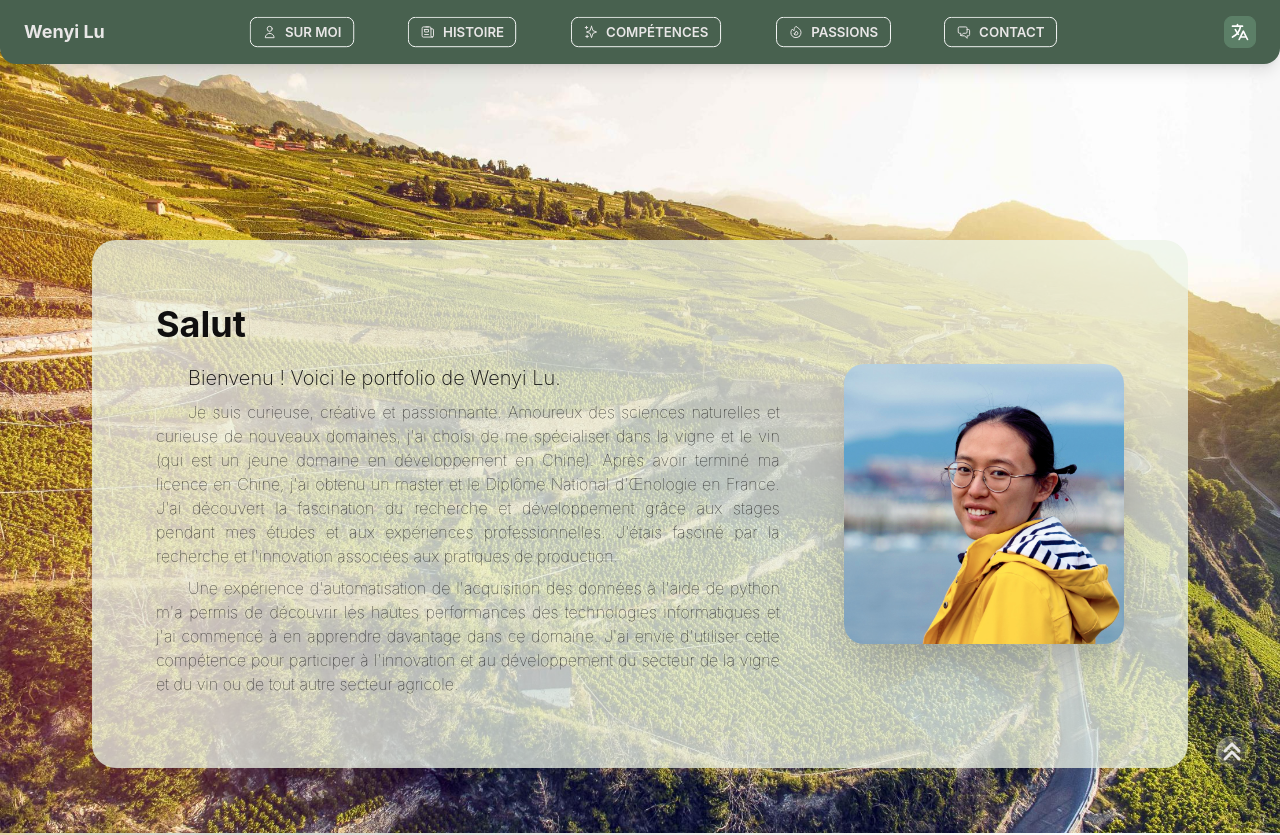
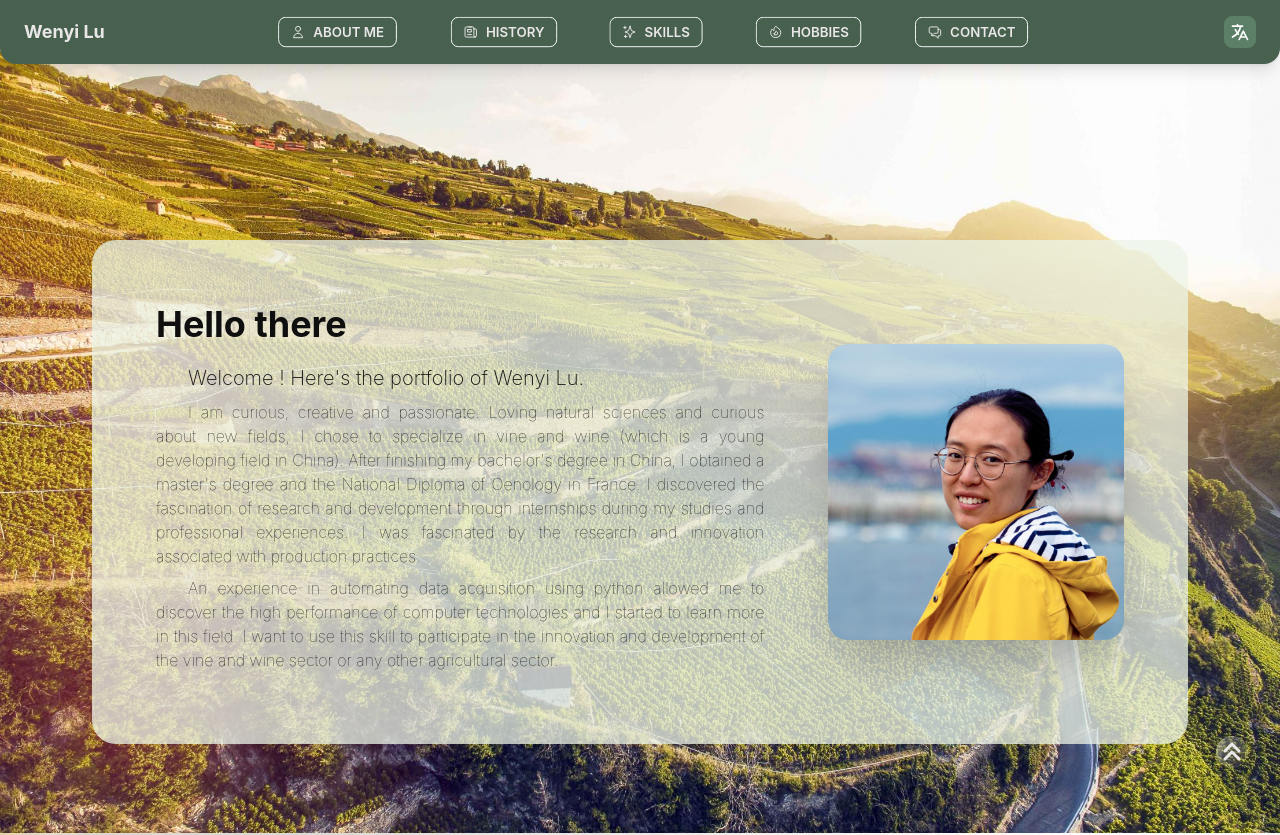
Before and after one commit to WenyiLULU/portfolio, a React (Create React App) app: page / in a window 1280 px wide. Shown: the top 835 px of the page. Built offline with nearby package versions, Linux system fonts and the light colour scheme.

Commit message:
Add cookie for languages
- Install universal-cookie
- Install web vitals
- Add fonction of cookies in App

```diff
--- a/package.json
+++ b/package.json
@@ -11,6 +11,7 @@
     "react": "^17.0.2",
     "react-dom": "^17.0.2",
     "react-scripts": "^5.0.0",
+    "universal-cookie": "^4.0.4",
     "web-vitals": "^2.1.0"
   },
   "scripts": {
--- a/src/App.js
+++ b/src/App.js
@@ -5,20 +5,27 @@ import Main from './components/main';
 import History from "./components/history";
 import Hobbies from "./components/hobbies";
 import {useState} from "react";
+import Skills from "./components/skills";
+import Cookies from 'universal-cookie';
 
-
-const langs = ["en", "fr", "cn"]
-let random = Math.floor(Math.random() * langs.length);
-
-function changeLanguage() {
-    random = random + 1
-    return langs[random % langs.length]
-}
+const LANGS = ["en", "fr", "cn"];
 
 function App() {
-    const [lang, setLang] = useState(changeLanguage())
+    let cookie = new Cookies();
+    let cookieLang = cookie.get('lang');
+
+    let defaultLang = "en";
+    if (cookieLang != null && LANGS.includes(cookieLang)) {
+        defaultLang = cookieLang;
+    }
+
+    const [lang, setLang] = useState(defaultLang);
 
     function handleLanguage (langValue) {
+        cookie.set("lang", langValue, {
+            path: '/', // maxAge: 60 * 60 * 24 * 7,
+            sameSite: 'lax'
+        });
         setLang(langValue);
     }
 
@@ -32,10 +39,11 @@ function App() {
                     <History lang={lang} />
                 </div>
                 <div className="md:px-8 lg:px-[10%] md:py-8 lg:py-16">
+                    <Skills lang={lang} />
+                </div>
+                <div className="md:px-8 lg:px-[10%] md:py-8 lg:py-16">
                     <Hobbies />
                 </div>
-                    <button onClick={() => setLang(changeLanguage)} className="btn btn-accent">Click me</button>
-
 
             </main>
             <a href="#me" className="btn btn-circle glass btn-sm fixed bottom-8 right-8">
```
Also changed, not shown: 1 other file (tests, documents, lock files or other folders).
